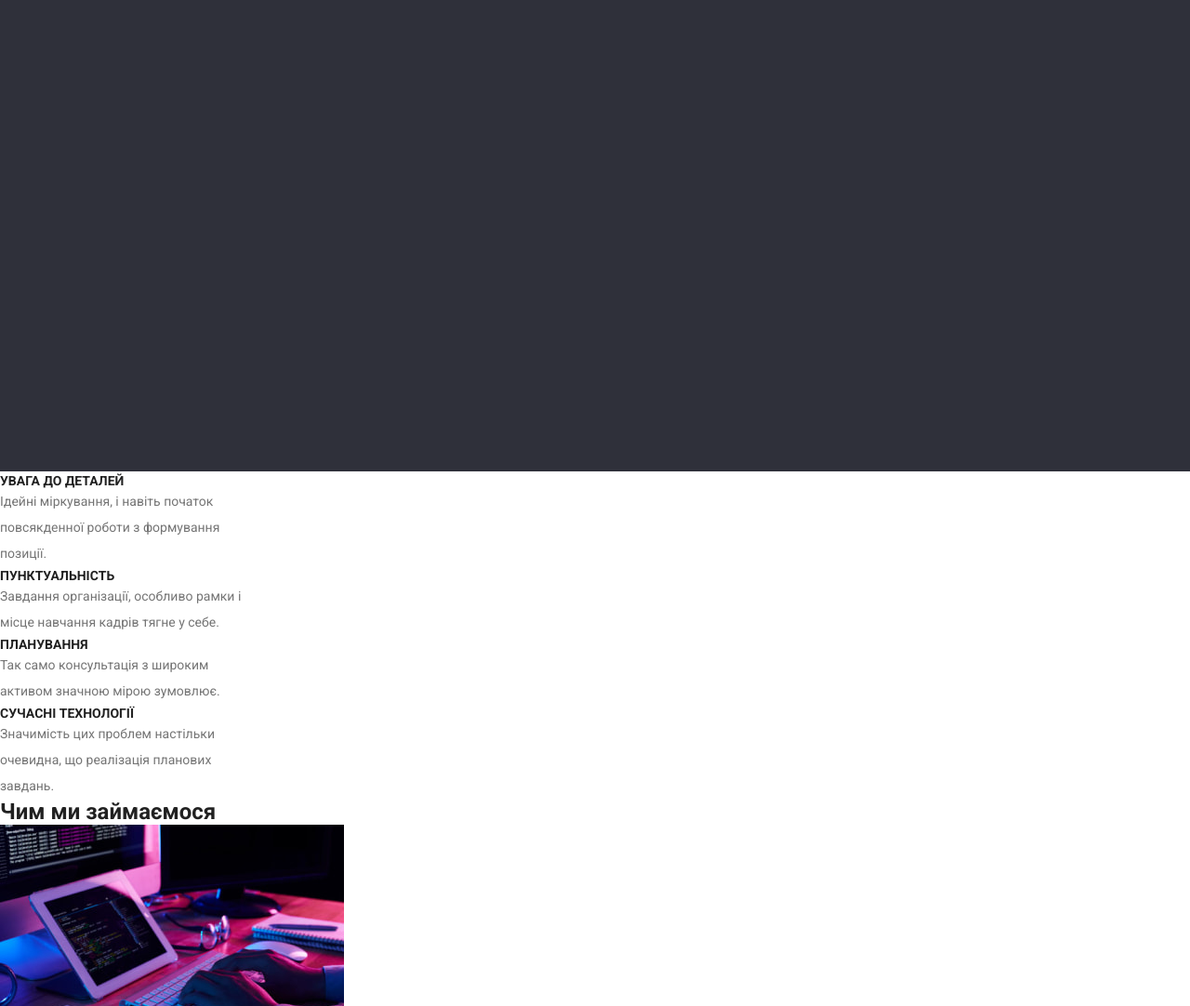
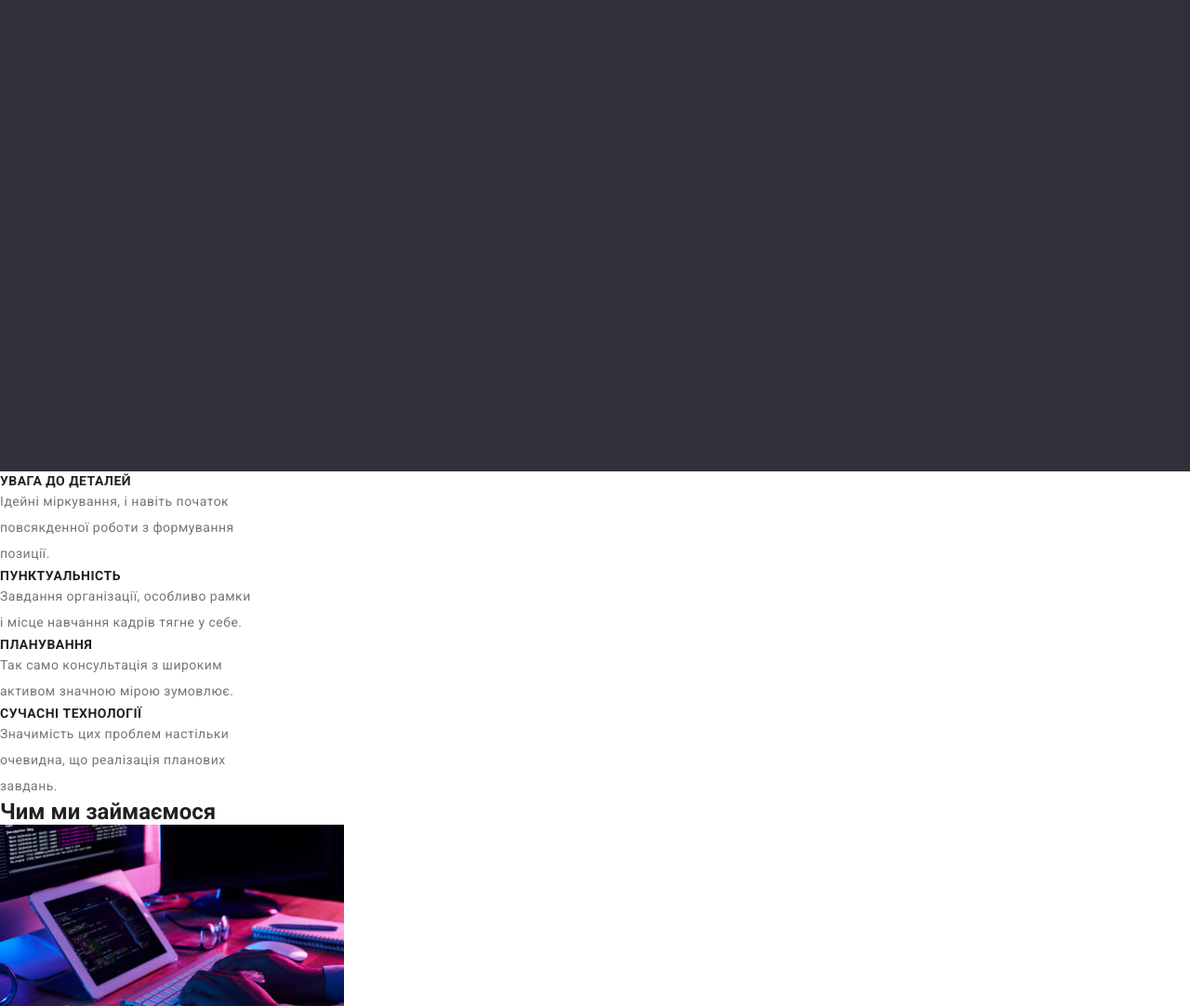
Before and after one commit to Iskelo/goit-markup-hw-02, a plain HTML site: page index.html in a window 1280 px wide. Shown: the part 218-1300 px from the top of the page at 93% size. Drawn offline with Linux system fonts and the light colour scheme.

Commit message:
Update styles.css

```diff
--- a/css/styles.css
+++ b/css/styles.css
@@ -73,6 +73,7 @@ body {
 	background-color: var(--background-footer);
 	width: 100vw;
 	height: 600px;
+	letter-spacing: 0.06em;
 }
 
 .hero-title {
@@ -96,11 +97,12 @@ body {
 
 .features {}
 
-.features-items {}
+.features-items {
+	letter-spacing: 0.03em;
+}
 
 .features-item {
 	width: 270px;
-
 }
 
 .features-title {
```
